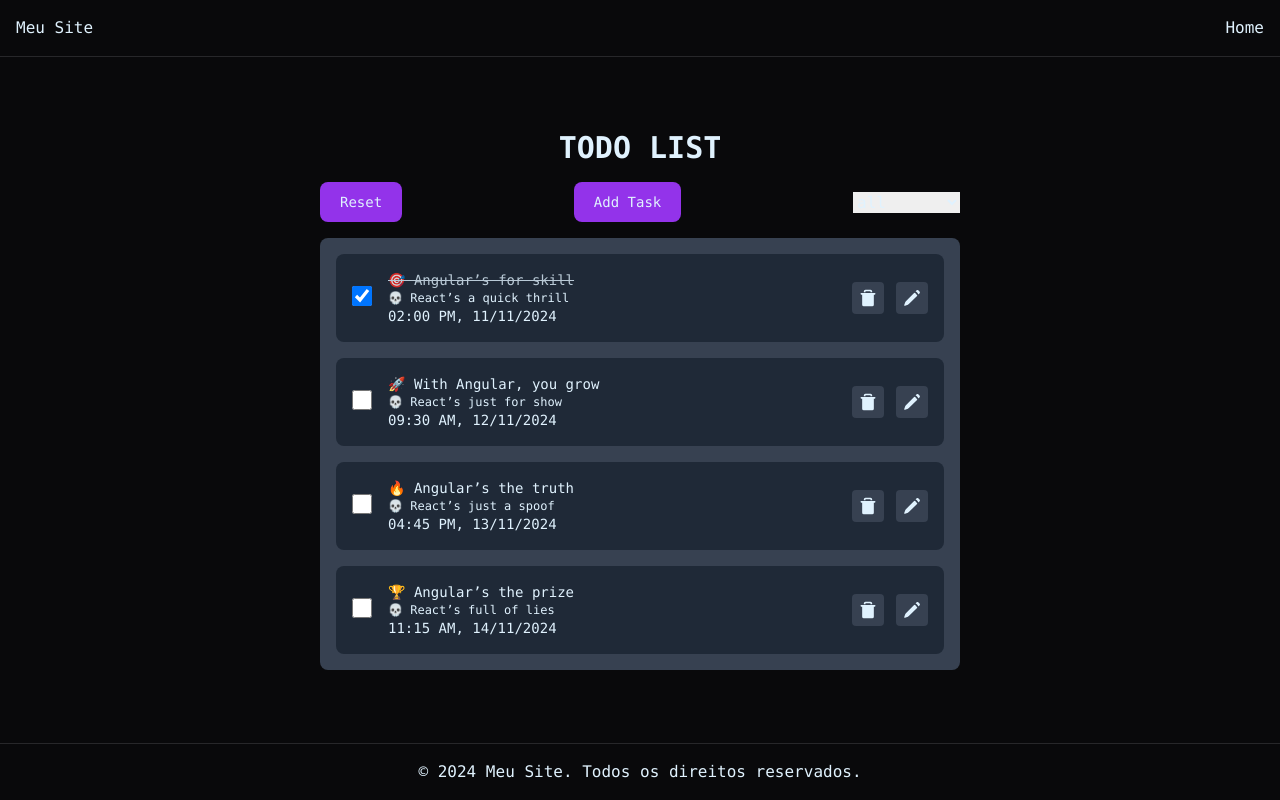
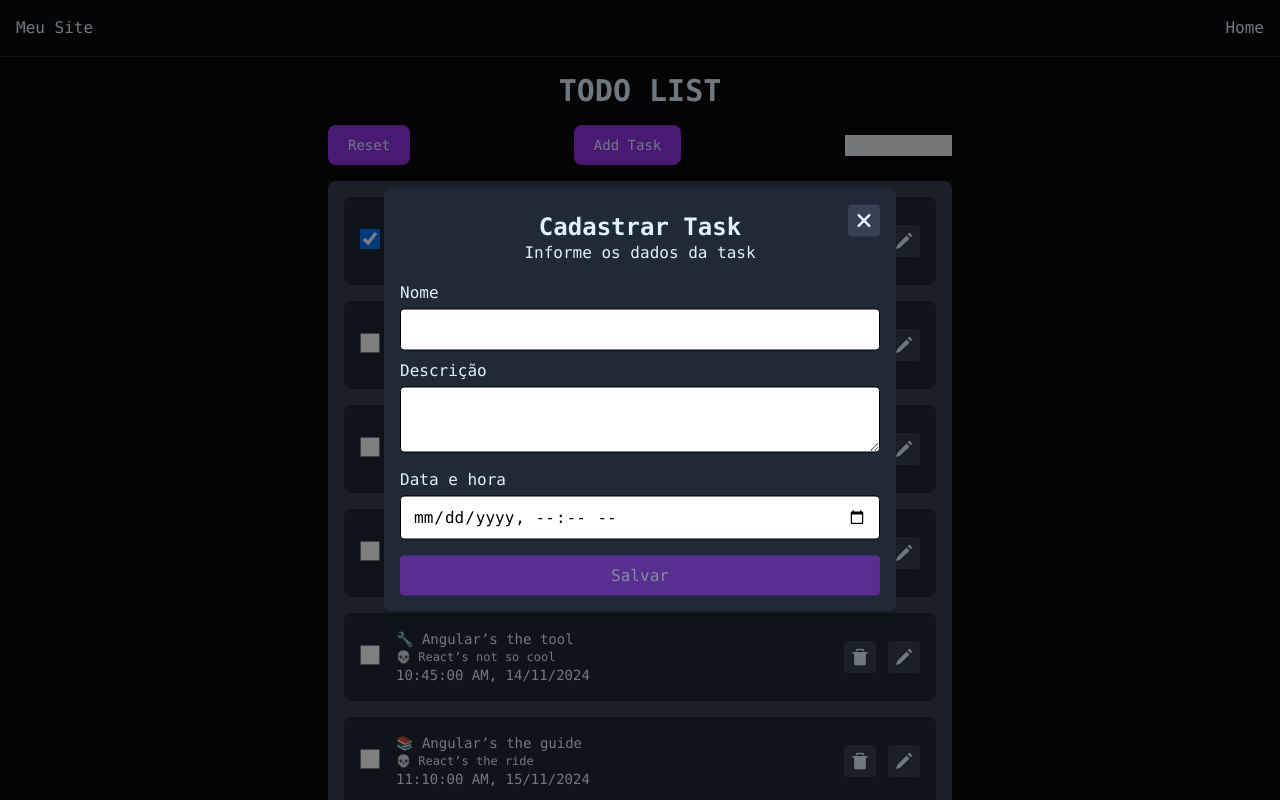
Before and after one commit to bsbontorin/todo, a React (Vite) app: page / in a window 1280 px wide. Both pictures are taken after a click on the button "Add Task". Shown: the top 800 px of the page. Built offline with nearby package versions, Linux system fonts and the light colour scheme.

Commit message:
Edit - Configuração do formulário para cadastro de tarefas

```diff
--- a/src/App.scss
+++ b/src/App.scss
@@ -13,21 +13,21 @@ body {
 }
 
 .default-layout-container {
-  @extend %flex-center-center;
-  @apply w-screen h-screen flex-col;
+  @extend %flex-center-start;
+  @apply w-full h-screen flex-col box-border;
 
   & .header-container {
     @extend %flex-center-between;
-    @apply w-full p-4 border-b border-solid border-zinc-800;
+    @apply w-full p-4 box-border border-b border-solid border-zinc-800;
   }
 
   & .footer-container {
     @extend %flex-center-center;
-    @apply w-full p-4 border-t border-solid border-zinc-800;
+    @apply w-full p-4 box-border border-t border-solid border-zinc-800;
   }
 
   & .children {
-    @apply w-full flex flex-grow;
+    @apply p-4 w-full box-border flex flex-grow;
   }
 }
 
@@ -48,7 +48,7 @@ body {
 
       & .actions {
         @extend %flex-center-between;
-        @apply w-full flex;
+        @apply w-full;
 
         & .button-text {
           @apply px-5 py-2.5 text-sm rounded-lg focus:ring-0 capitalize bg-purple-600 hover:bg-purple-700;
@@ -108,9 +108,86 @@ body {
   }
 }
 
+.dialog-container {
+  @extend %flex-center-center;
+  @apply p-4 h-fit w-full max-w-lg fixed flex-col shadow-lg rounded-lg top-1/2 left-1/2 -translate-x-1/2 -translate-y-1/2 text-sky-100 bg-gray-800;
+
+  &:not([open]) {
+    display: none;
+  }
+
+  &::backdrop {
+    @apply z-40 relative bg-black opacity-50;
+  }
+
+  & .header {
+    @extend %flex-end-center;
+    @apply w-full flex-col-reverse;
+
+    & .text {
+      @extend %flex-center-center;
+      @apply -mt-6 mb-4 w-full flex-col;
+
+      & .title {
+        @extend %f-arial-24-700;
+      }
+    }
+
+    & .actions {
+      @extend %flex-center-center;
+      @apply z-10 w-fit;
+
+      & .icon {
+        @extend %flex-center-center;
+        @apply p-1.5 w-8 h-8 rounded text-sky-100 bg-gray-700;
+
+        & .svg {
+          @apply w-6 h-6 max-w-6 max-h-6;
+        }
+      }
+    }
+  }
+
+  & .modal-content {
+    @extend %flex-center-center;
+    @apply w-full;
+
+    & .form {
+      @extend %flex-center-center;
+      @apply gap-2 w-full flex-col rounded;
+
+      & .label {
+        @apply w-full;
+
+        & .textarea,
+        & .input-text,
+        & .input-datetime {
+          @apply mt-1 px-3 py-2 w-full border border-black text-black rounded focus:outline-none focus:ring-purple-600 focus:border-purple-600;
+        }
+      }
+
+      & .submit {
+        @apply mt-2 py-2 px-4 w-full rounded bg-purple-600 hover:bg-purple-700 focus:ring-0;
+
+        &:disabled {
+          @apply opacity-50 pointer-events-none cursor-none;
+        }
+      }
+    }
+  }
+}
+
 // * EXTENDS
 %flex-start-center {
   @apply flex items-start justify-center;
+}
+
+%flex-center-start {
+  @apply flex items-center justify-start;
+}
+
+%flex-end-center {
+  @apply flex items-end justify-center;
 }
 
 %flex-center-center {
@@ -120,3 +197,9 @@ body {
 %flex-center-between {
   @apply flex items-center justify-between;
 }
+
+// * TYPOGRAPHY
+
+%f-arial-24-700 {
+  @apply font-mono text-2xl font-bold leading-7;
+}
--- a/src/components/Button/Button.tsx
+++ b/src/components/Button/Button.tsx
@@ -1,12 +1,13 @@
 import { ButtonProps } from '../../types/button';
 
-export const Button: React.FC<ButtonProps> = ({ img, icon, text, altText, customClass, onClick }) => {
-  const handleOnClick = () => {
+export const Button: React.FC<ButtonProps> = ({ img, icon, type, text, altText, customClass, onClick }) => {
+  const handleOnClick = (event: React.MouseEvent<HTMLButtonElement>) => {
+    event?.preventDefault();
     onClick();
   };
 
   return (
-    <button className={`${customClass ?? 'default'}`} onClick={() => handleOnClick()}>
+    <button type={type ?? 'button'} className={`button ${customClass ?? ''}`} onClick={(event) => handleOnClick(event)}>
       {text && <span>{text}</span>}
       {img && <img className='img' src={img} alt={altText} />}
       {icon === 'edit' && (
@@ -25,6 +26,14 @@ export const Button: React.FC<ButtonProps> = ({ img, icon, text, altText, custom
           <path d='M20,6H4A1,1,0,0,0,4,8H5V20a2,2,0,0,0,2,2H17a2,2,0,0,0,2-2V8h1a1,1,0,0,0,0-2Z'></path>
         </svg>
       )}
+      {icon === 'close' && (
+        <svg className='svg' width='800px' height='800px' viewBox='0 0 1024 1024' xmlns='http://www.w3.org/2000/svg'>
+          <path
+            fill='currentColor'
+            d='M195.2 195.2a64 64 0 0 1 90.496 0L512 421.504 738.304 195.2a64 64 0 0 1 90.496 90.496L602.496 512 828.8 738.304a64 64 0 0 1-90.496 90.496L512 602.496 285.696 828.8a64 64 0 0 1-90.496-90.496L421.504 512 195.2 285.696a64 64 0 0 1 0-90.496z'
+          />
+        </svg>
+      )}
     </button>
   );
 };
--- /dev/null
+++ b/src/components/Modal/Modal.tsx
@@ -0,0 +1,33 @@
+import React, { useRef } from 'react';
+
+import { ModalProps } from '../../types/modal';
+import { Button } from '../Button/Button';
+
+export const Modal: React.FC<ModalProps> = ({ title, subtitle, children, isOpen, onClose }) => {
+  const dialogRef = useRef<HTMLDialogElement>(null);
+
+  React.useEffect(() => {
+    if (isOpen) dialogRef?.current?.showModal();
+    else dialogRef?.current?.close();
+  }, [isOpen]);
+
+  const handleOnClickOnClose = () => {
+    onClose();
+  };
+
+  return (
+    <dialog ref={dialogRef} className='dialog-container'>
+      <header className='header'>
+        <span className='text'>
+          <h2 className='title'>{title}</h2>
+          <h3 className='subtitle'>{subtitle}</h3>
+        </span>
+        <div className='actions'>
+          <Button customClass='icon' icon='close' onClick={() => handleOnClickOnClose()} />
+        </div>
+      </header>
+
+      <div className='modal-content'>{children}</div>
+    </dialog>
+  );
+};
--- a/src/components/TodoList/TaskHeader/TaskHeader.tsx
+++ b/src/components/TodoList/TaskHeader/TaskHeader.tsx
@@ -1,22 +1,70 @@
+import { useEffect, useState } from 'react';
+
+import { FormDataAddTask } from '../../../types/modal';
+import { TaskHeaderProps } from '../../../types/todo-list';
 import { Button } from '../../Button/Button';
+import { Modal } from '../../Modal/Modal';
 
-export const TaskHeader: React.FC = () => {
-  const handleOnClickAddTask = () => {
-    console.log('add task fn');
-  };
+export const TaskHeader: React.FC<TaskHeaderProps> = ({ onClickSubmitAddTask }) => {
+  // * VARIABLES
+  const [isFormValid, setIsFormValid] = useState(false);
+  const [isModalAddTaskOpen, setIsModalAddTaskOpen] = useState(false);
 
+  const [formData, setFormData] = useState<FormDataAddTask>({
+    name: '',
+    datetime: '',
+    description: '',
+  });
+
+  // * ARROWs
   const reset = () => {
     localStorage.setItem('tasks', '');
     window.location.reload();
+    setIsModalAddTaskOpen(false);
+  };
+
+  const handleOnClickModalAddTask = () => {
+    setIsModalAddTaskOpen(true);
+  };
+
+  const handleOnCloseModalAddTask = () => {
+    setIsModalAddTaskOpen(false);
+  };
+
+  const handleOnChange = (event: React.ChangeEvent<HTMLInputElement | HTMLTextAreaElement>) => {
+    const { name, value } = event.target;
+    setFormData((prevData) => ({
+      ...prevData,
+      [name]: value,
+    }));
+  };
+
+  const validateForm = () => {
+    const isValid = Object.values(formData).every((value) => value.trim() !== '');
+    setIsFormValid(isValid);
+  };
+  useEffect(() => validateForm(), [formData]);
+
+  const handleOnClickSubmit = (event: React.FormEvent<HTMLButtonElement>) => {
+    event?.preventDefault();
+    onClickSubmitAddTask(formData);
+
+    setFormData({
+      name: '',
+      datetime: '',
+      description: '',
+    });
+    setIsModalAddTaskOpen(false);
   };
 
   return (
+    <>
       <div className='task-header-container'>
         <h1 className='title'>todo list</h1>
 
         <div className='actions'>
           <Button text='reset' customClass='button-text' onClick={() => reset()} />
-        <Button text='add task' customClass='button-text' onClick={() => handleOnClickAddTask()} />
+          <Button text='add task' customClass='button-text' onClick={() => handleOnClickModalAddTask()} />
 
           {/* criar componente isolado */}
           <select name='filterTask' id='filterTask'>
@@ -26,5 +74,37 @@ export const TaskHeader: React.FC = () => {
           </select>
         </div>
       </div>
+
+      {/* form add taks - modal */}
+      <Modal title='Cadastrar Task' subtitle='Informe os dados da task' isOpen={isModalAddTaskOpen} onClose={() => handleOnCloseModalAddTask()}>
+        <form className='form'>
+          <label className='label'>
+            <span className='title'>Nome</span>
+            <input type='text' name='name' className='input-text' required value={formData.name} onChange={(event) => handleOnChange(event)} />
+          </label>
+
+          <label className='label'>
+            <span className='title'>Descrição</span>
+            <textarea name='description' className='textarea' required value={formData.description} onChange={(event) => handleOnChange(event)} />
+          </label>
+
+          <label className='label'>
+            <span className='title'>Data e hora</span>
+            <input
+              type='datetime-local'
+              name='datetime'
+              required
+              className='input-datetime'
+              value={formData.datetime}
+              onChange={(event) => handleOnChange(event)}
+            />
+          </label>
+
+          <button type='submit' className='submit' disabled={!isFormValid} onClick={(event) => handleOnClickSubmit(event)}>
+            <span>Salvar</span>
+          </button>
+        </form>
+      </Modal>
+    </>
   );
 };
--- a/src/components/TodoList/TaskItem/TaskItem.tsx
+++ b/src/components/TodoList/TaskItem/TaskItem.tsx
@@ -18,6 +18,7 @@ export const TaskItem: React.FC<TaskItemProps> = ({ task, onClickEditTask, onCli
   };
 
   const formatDate = (dateString: string) => new Date(dateString).toLocaleDateString('pt-BR');
+  const formatTime = (dateString: string) => new Date(dateString).toLocaleTimeString('pt-BR', { hour12: true });
 
   return (
     <div className='task-item-container'>
@@ -26,7 +27,7 @@ export const TaskItem: React.FC<TaskItemProps> = ({ task, onClickEditTask, onCli
         <span className='info'>
           <span className={`title ${checked ? 'completed' : ''}`}>{task?.title}</span>
           <span className='subtitle'>{task?.subtitle}</span>
-          <span className='details'>{`${task?.time}, ${formatDate(task?.date)}`}</span>
+          <span className='details'>{`${formatTime(task?.date)}, ${formatDate(task?.date)}`}</span>
         </span>
       </button>
       <div className='actions'>
--- a/src/components/TodoList/TaskList/TaskList.constant.ts
+++ b/src/components/TodoList/TaskList/TaskList.constant.ts
@@ -6,31 +6,69 @@ export const baseTasks: Array<TaskProps> = [
     title: '🎯 Angular’s for skill',
     subtitle: '💀 React’s a quick thrill',
     status: 1,
-    date: '2024-11-11',
-    time: '02:00 PM',
+    date: '2024-11-11T12:20',
   },
   {
     id: '1',
     title: '🚀 With Angular, you grow',
     subtitle: '💀 React’s just for show',
     status: 0,
-    date: '2024-11-12',
-    time: '09:30 AM',
+    date: '2024-11-12T09:12',
+  },
+  {
+    id: '2',
+    title: '🔥 Angular’s the truth',
+    subtitle: '💀 React’s just a spoof',
+    status: 0,
+    date: '2024-11-13T08:15',
   },
   {
     id: '3',
-    title: '🔥 Angular’s the truth',
-    subtitle: '💀 React’s just a spoof',
+    title: '🏆 Angular’s the prize',
+    subtitle: '💀 React’s full of lies',
     status: 0,
-    date: '2024-11-13',
-    time: '04:45 PM',
+    date: '2024-11-14T06:32',
   },
   {
     id: '4',
-    title: '🏆 Angular’s the prize',
-    subtitle: '💀 React’s full of lies',
+    title: '🔧 Angular’s the tool',
+    subtitle: '💀 React’s not so cool',
     status: 0,
-    date: '2024-11-14',
-    time: '11:15 AM',
+    date: '2024-11-14T10:45',
+  },
+  {
+    id: '5',
+    title: '📚 Angular’s the guide',
+    subtitle: '💀 React’s the ride',
+    status: 0,
+    date: '2024-11-15T11:10',
+  },
+  {
+    id: '6',
+    title: '⚡ Angular’s power',
+    subtitle: '💀 React’s a shower',
+    status: 0,
+    date: '2024-11-15T13:05',
+  },
+  {
+    id: '7',
+    title: '🌟 Angular’s the light',
+    subtitle: '💀 React’s out of sight',
+    status: 0,
+    date: '2024-11-15T15:30',
+  },
+  {
+    id: '8',
+    title: '🛠 Angular’s the way',
+    subtitle: '💀 React’s led astray',
+    status: 0,
+    date: '2024-11-15T16:20',
+  },
+  {
+    id: '9',
+    title: '💡 Angular’s the clue',
+    subtitle: '💀 React’s just a view',
+    status: 0,
+    date: '2024-11-16T09:00',
   },
 ];
--- a/src/pages/Home.page.tsx
+++ b/src/pages/Home.page.tsx
@@ -5,23 +5,35 @@ import { TaskList } from '../components/TodoList/TaskList/TaskList';
 import { baseTasks } from '../components/TodoList/TaskList/TaskList.constant';
 import { DefaultLayout } from '../layout/DefaultLayout';
 import { TaskProps } from '../types/todo-list';
+import { FormDataAddTask } from '../types/modal';
 
 export const Home: React.FC = () => {
   const [tasks, setTasks] = useState<Array<TaskProps>>(() => {
     const savedTasks = localStorage.getItem('tasks');
     return savedTasks ? JSON.parse(savedTasks) : baseTasks;
   });
+  useEffect(() => localStorage.setItem('tasks', JSON.stringify(tasks)), [tasks]);
 
-  useEffect(() => {
-    localStorage.setItem('tasks', JSON.stringify(tasks));
-  }, [tasks]);
+  const handleOnClickSubmitAddTask = (formData: FormDataAddTask) => {
+    setTasks([
+      ...tasks,
+      {
+        id: String(tasks?.length),
+        date: formData.datetime,
+        title: formData?.name,
+        subtitle: formData?.description,
+        status: 0,
+      },
+    ]);
+
+    console.log('formData :>> ', formData);
+  };
 
   const handleOnClickEditTask = () => {
     console.log('edit');
   };
 
   const handleOnClickDeleteTask = (id: string) => {
-    console.log('delete', id);
     setTasks(tasks?.map((task) => (task?.id === id ? { ...task, status: 3 } : task)));
   };
 
@@ -37,7 +49,7 @@ export const Home: React.FC = () => {
     <DefaultLayout>
       <section className='home-container'>
         <div className='content'>
-          <TaskHeader />
+          <TaskHeader onClickSubmitAddTask={(formData) => handleOnClickSubmitAddTask(formData)} />
           <TaskList
             tasks={getVisibleTasks()}
             onClickEditTask={() => handleOnClickEditTask()}
--- a/src/types/button.d.ts
+++ b/src/types/button.d.ts
@@ -1,5 +1,6 @@
-export interface ButtonProps {
+export interface ButtonProps<T extends HTMLElement = HTMLButtonElement> {
   img?: string;
+  type?: 'button' | 'submit' | 'reset' | undefined;
   text?: string;
   icon?: string;
   altText?: string;
```
Also changed, not shown: src/types/modal.d.ts (added, +14 -0 lines), src/types/todo-list.d.ts (+6 -1 lines), src/assets/icons/close.svg (added). Lines whose indentation alone changed are shown as unchanged.
